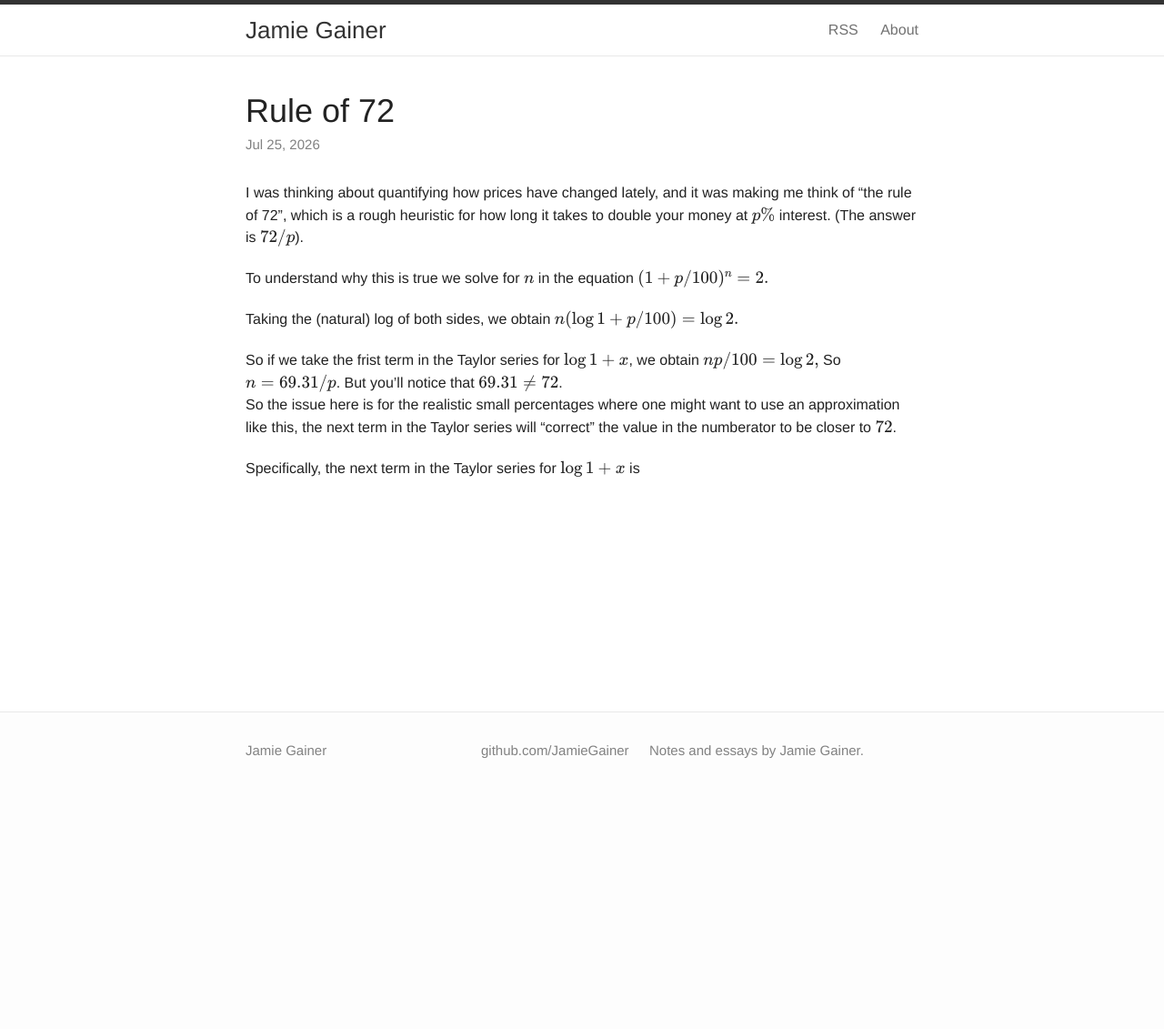
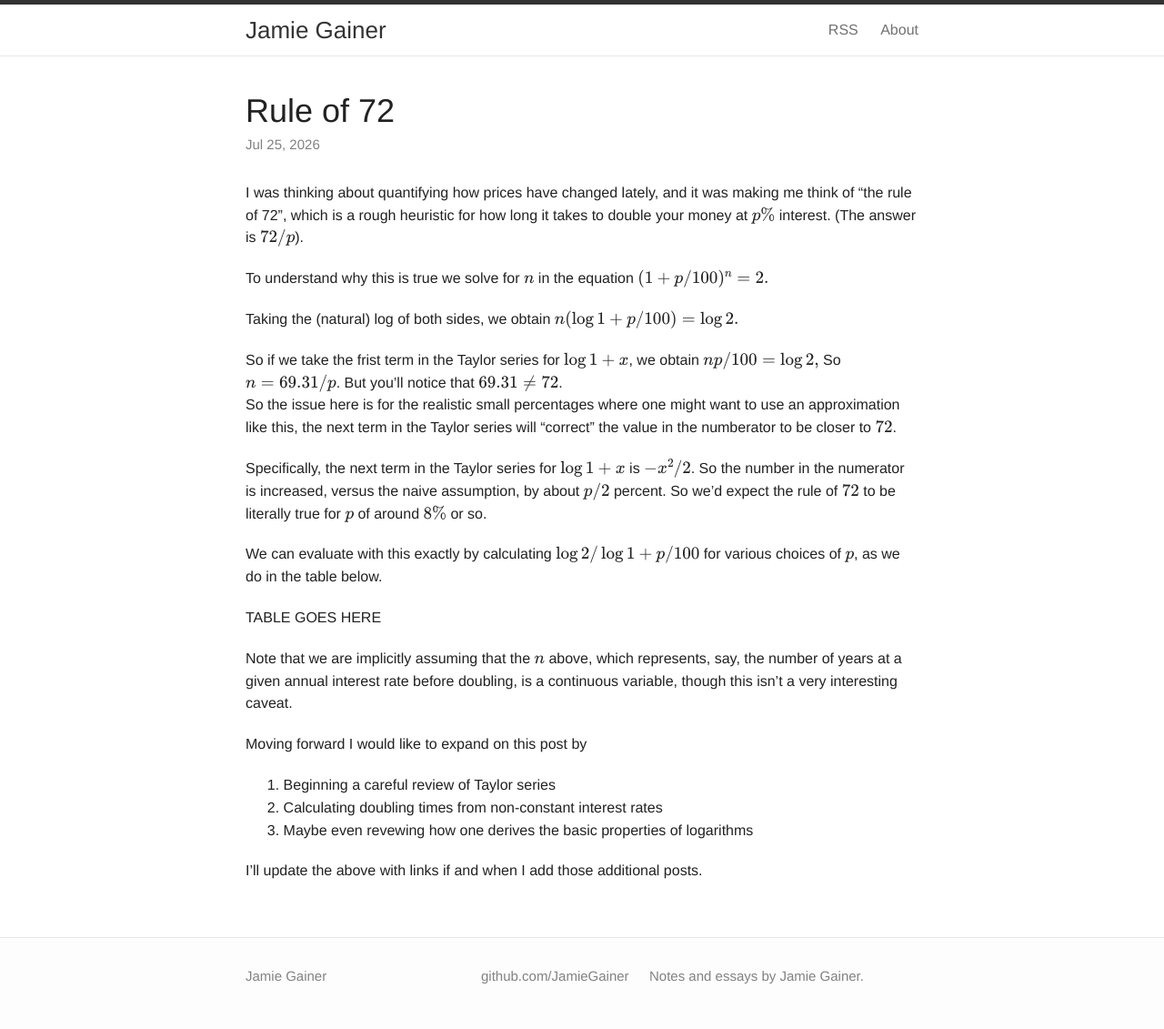
Before and after one commit to JamieGainer/JamieGainer.github.io, a Jekyll site: the page built from _posts/2026-07-25-rule-of-72.md, in a window 1280 px wide. Shown: the whole page at 91% size. Built offline with Jekyll 4.4.1, drawn with Linux system fonts in a browser that asks for light colours; before the commit the page ends 900 px from its top, so only the background shows below that.

Commit message:
Nearly finished rule of 72 post, except for table

```diff
--- a/_posts/2026-07-25-rule-of-72.md
+++ b/_posts/2026-07-25-rule-of-72.md
@@ -29,4 +29,23 @@ So the issue here is for the realistic small percentages where one might want to
 an approximation like this, the next term in the Taylor series will "correct"
 the value in the numberator to be closer to $72$.
 
-Specifically, the next term in the Taylor series for $\log{1 + x}$ is
+Specifically, the next term in the Taylor series for $\log{1 + x}$ is $-x^2/2$.
+So the number in the numerator is increased, versus the naive assumption,
+by about $p/2$ percent.  So we'd expect the rule of $72$ to be literally
+true for $p$ of around $8\%$ or so.
+
+We can evaluate with this exactly by calculating $\log{2} /
+\log{1 + p/100}$ for various choices of $p$, as we do in the table below.
+
+TABLE GOES HERE
+
+Note that we are implicitly assuming that the $n$ above, which represents,
+say, the number of years at a given annual interest rate before doubling,
+is a continuous variable, though this isn't a very interesting caveat.
+
+Moving forward I would like to expand on this post by
+1.  Beginning a careful review of Taylor series
+2.  Calculating doubling times from non-constant interest rates
+3.  Maybe even revewing how one derives the basic properties of logarithms
+
+I'll update the above with links if and when I add those additional posts.
```
